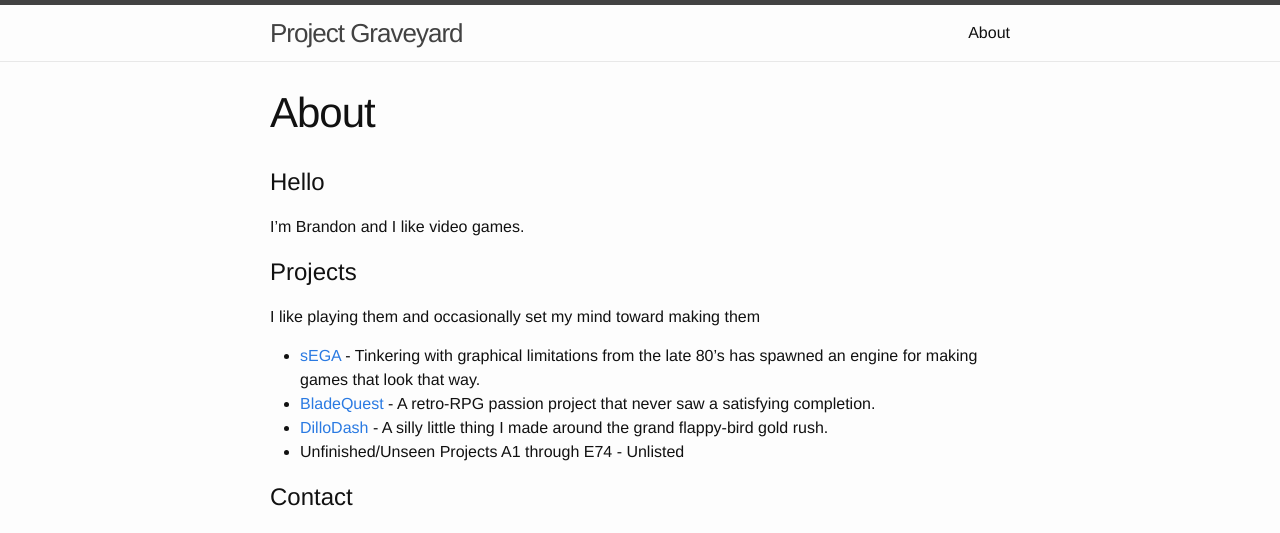
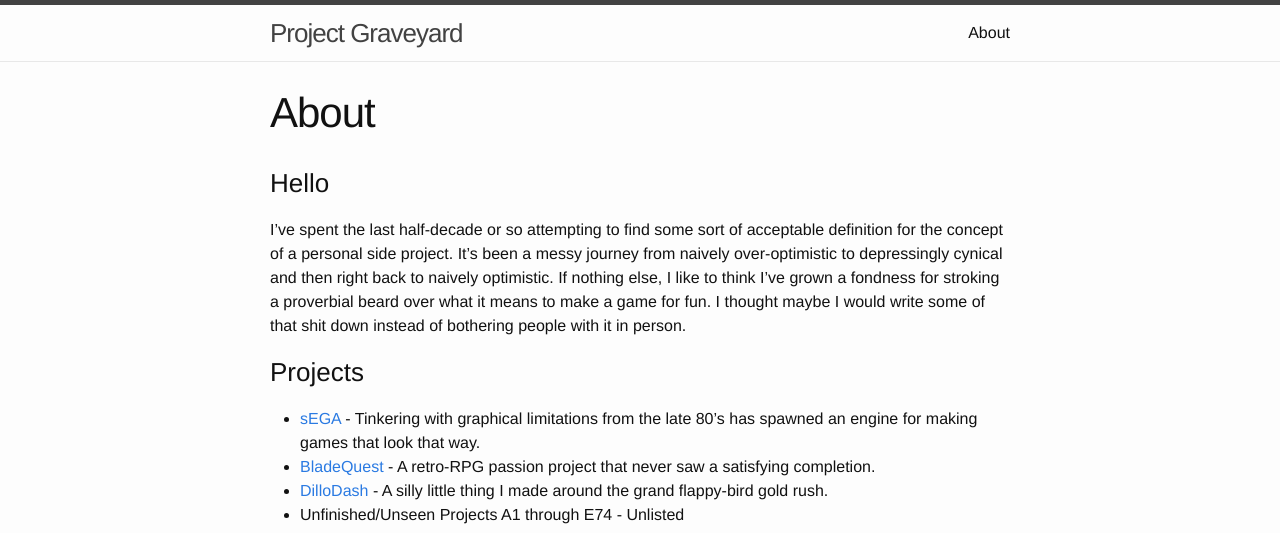
Before and after one commit to britown88/britown88.github.io, a Jekyll site: the page built from about.md, in a window 1280 px wide. Shown: the top 533 px of the page. Built offline with Jekyll 4.4.1, drawn with Linux system fonts in a browser that asks for light colours.

```diff
--- a/_drafts/hello.markdown
+++ /dev/null
@@ -1,4 +0,0 @@
----
-layout: post
-title: Hello
----
--- a/about.md
+++ b/about.md
@@ -4,19 +4,20 @@ title: About
 permalink: /about/
 ---
 
-# Hello
-I'm Brandon and I like video games.
+### Hello
+I've spent the last half-decade or so attempting to find some sort of acceptable definition for the concept of a personal side project.  It's been a messy journey from naively over-optimistic to depressingly cynical and then right back to naively optimistic. If nothing else, I like to think I've grown a fondness for stroking a proverbial beard over what it means to make a game for fun.  I thought maybe I would write some of that shit down instead of bothering people with it in person.
 
-# Projects
-I like playing them and occasionally set my mind toward making them
-
+### Projects
 * [sEGA](https://github.com/p4r4digm/sega) - Tinkering with graphical limitations from the late 80's has spawned an engine for making games that look that way.
 * [BladeQuest](https://play.google.com/store/apps/details?id=bladequest.world) - A retro-RPG passion project that never saw a satisfying completion.
 * [DilloDash](https://play.google.com/store/apps/details?id=com.horse.ddash) - A silly little thing I made around the grand flappy-bird gold rush.
 * Unfinished/Unseen Projects A1 through E74 - Unlisted
 
-# Contact
+### The *yard*
+![](http://i.imgur.com/CEGFtRh.png)
+
+### Contact
 There's a bunch of contact crap at the bottom of every page so go for it.
 
-# Jekyll
+### Jekyll
 This blog is Jekyll-powered and it's super neat so go check it out at {% include icon-github.html username="jekyll" %} / [jekyll](https://github.com/jekyll/jekyll)
```
Also changed, not shown: _drafts/bladequest-post-mortem.md (renamed from _drafts/bladequest-post-mortem.markdown, +1 -1 lines), _drafts/welcome-to-jekyll.md (renamed from _drafts/welcome-to-jekyll.markdown).
